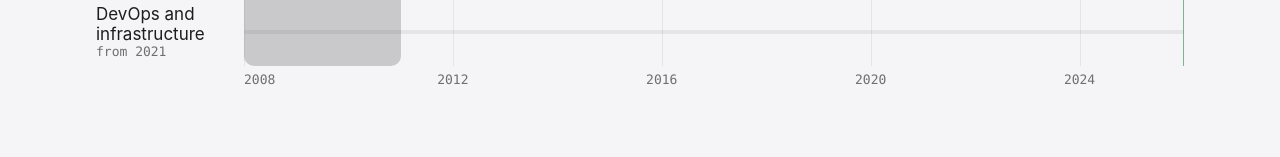
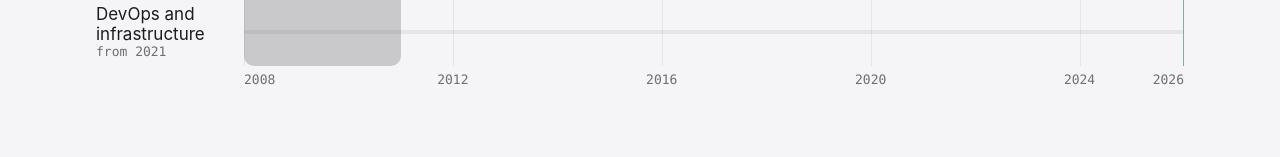
Before and after one commit to er2es/er2es.github.io, an Angular app in the folder app/: page / in a window 1280 px wide. Shown: the part 1702-1859 px from the top of the page. Built offline with nearby package versions, Linux system fonts and the light colour scheme.

Commit message:
feat: the career arc's time axis ends with its last year

```diff
--- a/app/src/app/graph/arc.ts
+++ b/app/src/app/graph/arc.ts
@@ -26,6 +26,7 @@
   }
   const ticks: Arc['ticks'] = [];
   for (let y = min; y <= max; y += tickEvery) ticks.push({ year: y, left: pct(y) });
+  if (ticks[ticks.length - 1].year !== max) ticks.push({ year: max, left: 100 }); // the axis always ends with its last year
   return { min, max, ticks, lanes: out };
 }
 
--- a/app/src/app/sections/career-arc.ts
+++ b/app/src/app/sections/career-arc.ts
@@ -26,7 +26,7 @@
               {{ c().skills.groups[l.group] }} <small class="mono">{{ from(l.since) }}</small>
             </button>
             <div class="track" aria-hidden="true" (pointermove)="scrub($event)" (pointerdown)="scrub($event)" (pointerleave)="leave()">
-              @for (t of arc().ticks; track t.year) { <i class="grid" [style.left.%]="t.left"></i> }
+              @for (t of arc().ticks; track t.year) { @if (t.left < 100) { <i class="grid" [style.left.%]="t.left"></i> } }
               <i class="base" [class.first]="i === 0" [class.last]="last" [style.width.%]="arc().base.width" [style.--c]="arc().base.width / 2" (click)="go(base)">
                 <span class="tip"><b>{{ t(base).title }}</b>{{ t(base).org }} · {{ per(base) }}<em>{{ baseTags() }}</em></span>
               </i>
@@ -41,7 +41,7 @@
           </div>
         }
         <div class="axis mono" aria-hidden="true">
-          @for (t of arc().ticks; track t.year) { <span [style.left.%]="t.left">{{ t.year }}</span> }
+          @for (t of arc().ticks; track t.year; let last = $last) { <span [class.end]="last" [style.left.%]="t.left">{{ t.year }}</span> }
         </div>
         <p class="readout" aria-hidden="true">{{ readout() }}</p>
       </div>
@@ -100,6 +100,7 @@
     .axis { position: relative; height: 1.25rem; margin-left: calc(var(--label) + 0.75rem); color: var(--fg-2); font-size: var(--t-footnote); }
     .axis span { position: absolute; top: 0.25rem; translate: -50%; }
     .axis span:first-child { translate: 0; }
+    .axis span.end { translate: -100%; } /* the last year ends at the edge instead of hanging over it */
     .readout { min-height: 2.75em; margin: 0.25rem 0 0 calc(var(--label) + 0.75rem); color: var(--fg-2); font-size: var(--t-footnote); }
 
     @media (max-width: 599px) {
@@ -109,6 +110,7 @@
       .bar { top: calc(50% - 13px); height: 22px; }
       .bar.side { top: calc(50% + 11px); height: 5px; }
       .axis, .readout { margin-left: 0; }
+      .axis span:nth-last-child(2) { display: none; } /* the year before it would touch the last one on a narrow screen */
     }
 
     /* the branches grow out of the trunk as the chart scrolls into view (scroll-driven, transform only) */
```
Also changed, not shown: 13 other files (tests, documents, lock files or other folders).
